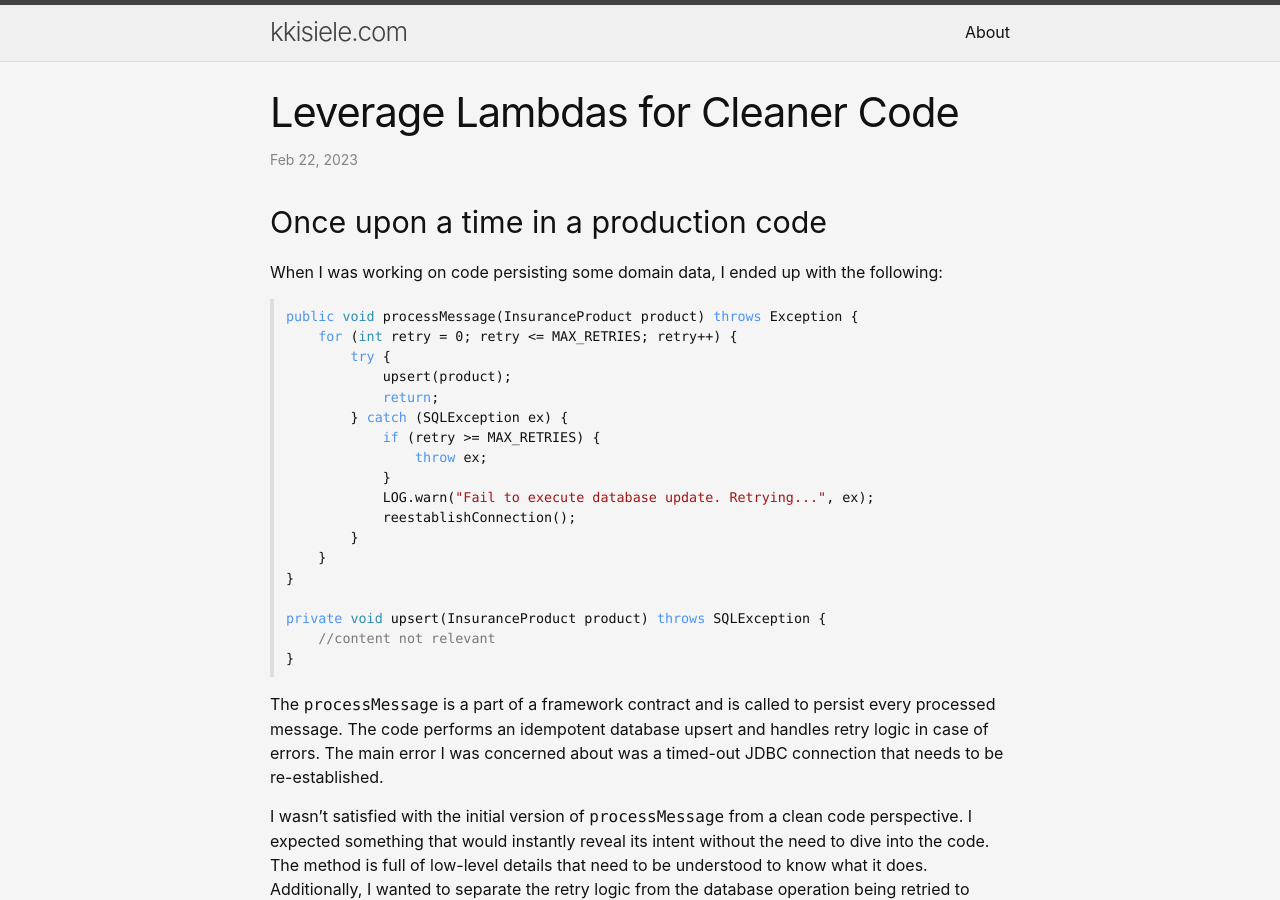
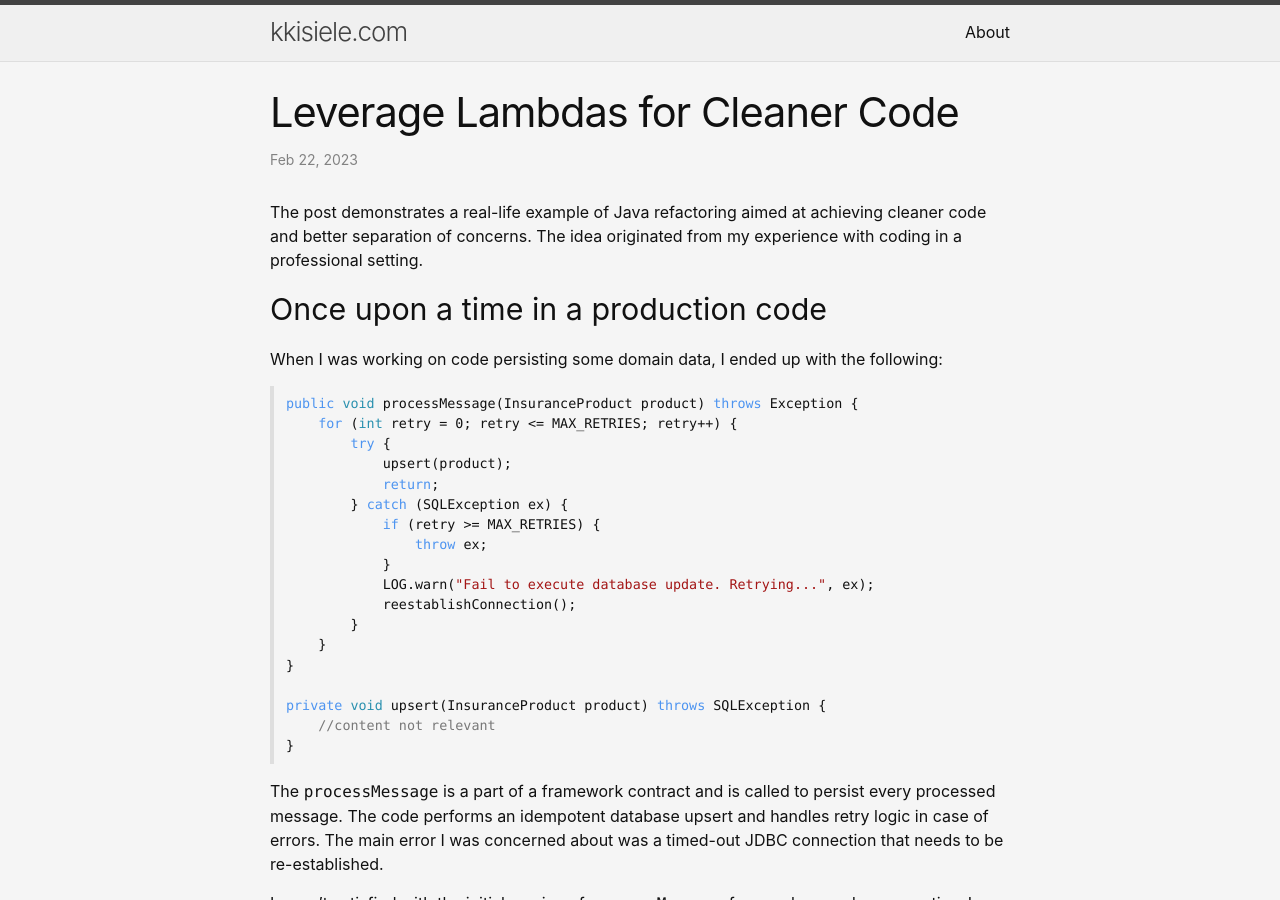
Before and after one commit to kkisiele/kkisiele.github.io, a Jekyll site: the page built from _posts/2023-02-22-leverage-lambdas-for-cleaner-code.md, in a window 1280 px wide and 900 px high. Built offline with Jekyll 4.4.1, drawn with Linux system fonts in a browser that asks for light colours; some web fonts are replaced.

Commit message:
add abstract

```diff
--- a/_posts/2023-02-22-leverage-lambdas-for-cleaner-code.md
+++ b/_posts/2023-02-22-leverage-lambdas-for-cleaner-code.md
@@ -3,6 +3,9 @@ layout: post
 title:  "Leverage Lambdas for Cleaner Code"
 date:   2023-02-22 20:052:00 +0200
 ---
+
+The post demonstrates a real-life example of Java refactoring aimed at achieving cleaner code and better separation of concerns. The idea originated from my experience with coding in a professional setting.
+
 ## Once upon a time in a production code
 When I was working on code persisting some domain data, I ended up with the following:
 {% highlight java %}
```
